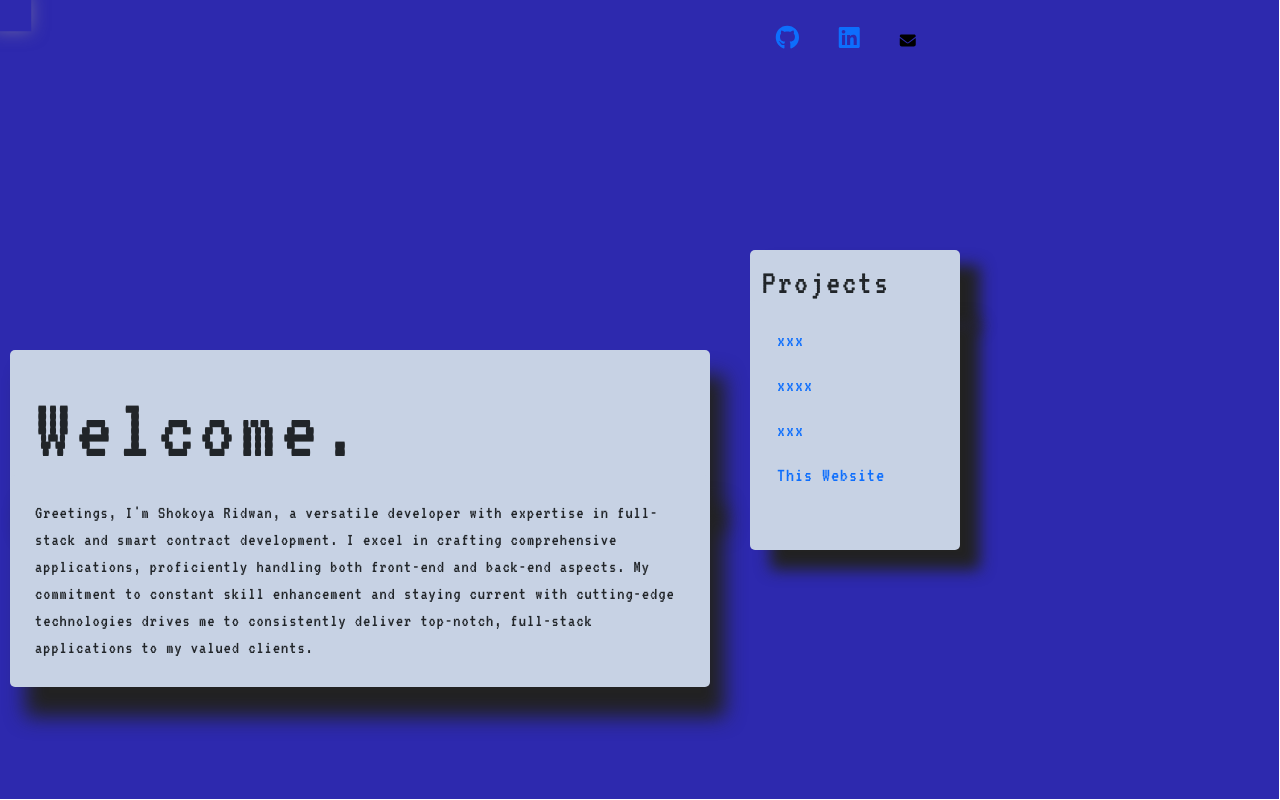
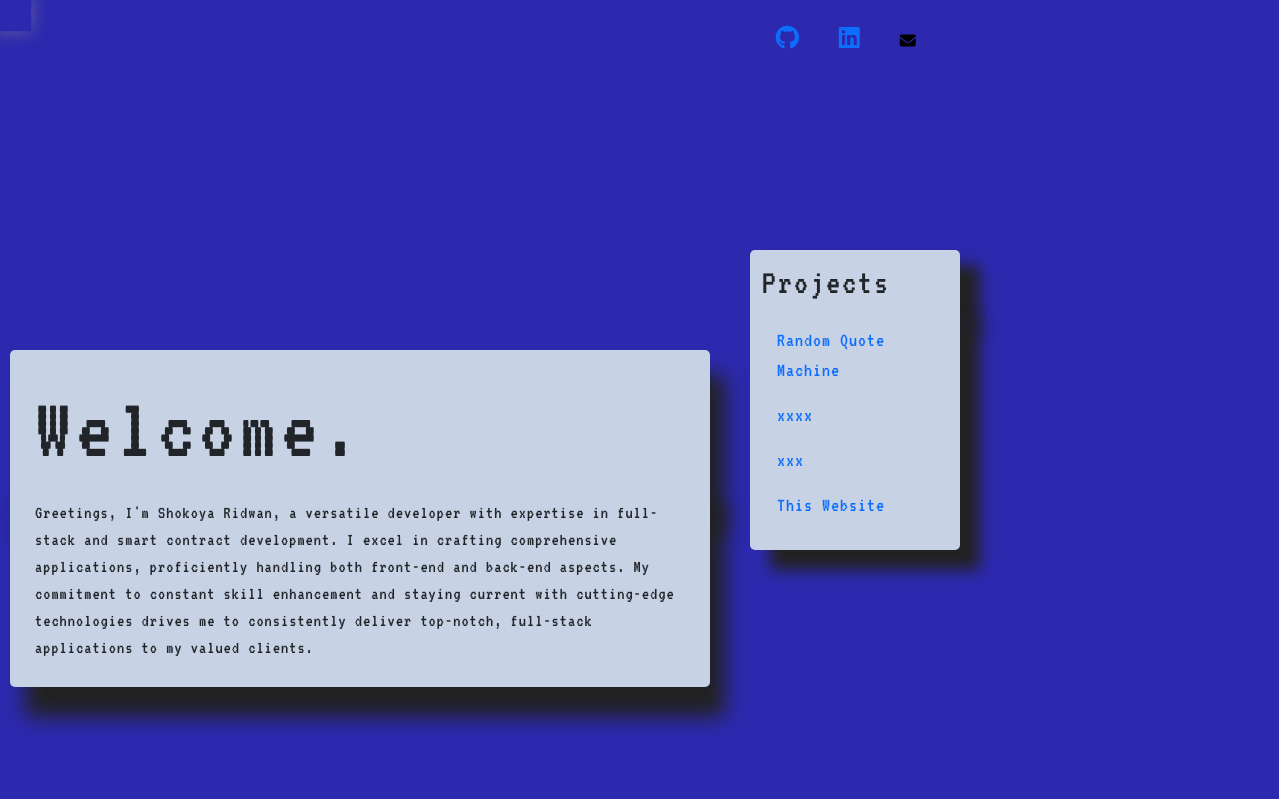
Before and after one commit to Gunnastan/automatic-chainsaw, a React (Create React App) app: page / in a window 1280 px wide. Built offline with nearby package versions, Linux system fonts and the light colour scheme; a web font is replaced by a local one.

Commit message:
updated project

```diff
--- a/src/components/Text.jsx
+++ b/src/components/Text.jsx
@@ -19,9 +19,9 @@ export default function Text() {
       <h4 className="projects"> Projects </h4>
       <ul className="projects-links">
         <ol>
-          <a href="/" className="link">
+          <a href="https://quotes-0h1y.onrender.com" className="link">
             {" "}
-            xxx{" "}
+            Random Quote Machine{" "}
           </a>
         </ol>
         <ol>
```
Also changed, not shown: src/utils/utils.js (line endings or trailing spaces).
